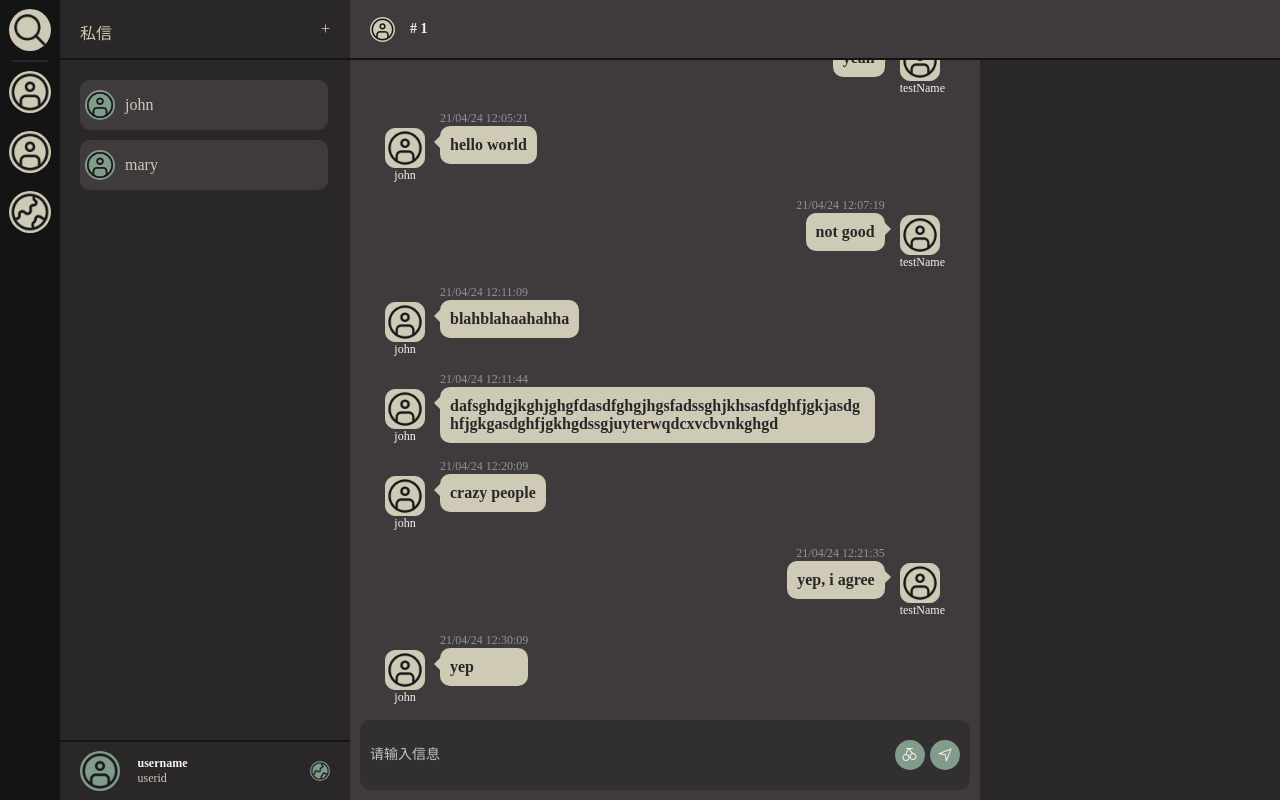
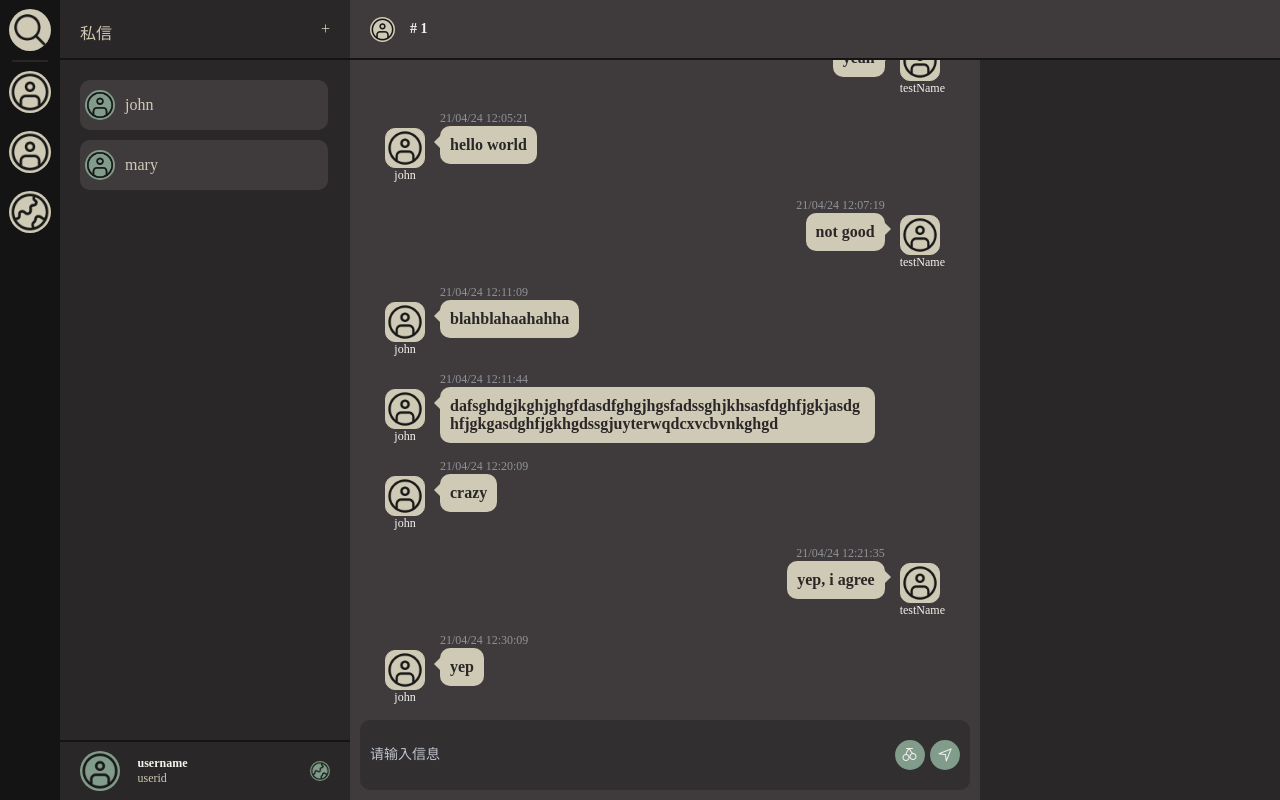
Before and after one commit to hukeyi/chat-room-web, a Vue app: page /#/user/1/1 in a window 1280 px wide. Built offline with nearby package versions, Linux system fonts and the light colour scheme.

Commit message:
fix: text{} properties change

```diff
--- a/src/components/ChatMessageItem.vue
+++ b/src/components/ChatMessageItem.vue
@@ -88,6 +88,7 @@
 		.chat-message {
 			display: flex;
 			flex-direction: column;
+			align-items: flex-start;
 			max-width: calc(100% - 155px);
 
 			.chat-send-time {
--- a/src/views/user/FriendChatBox/FriendChatBox.vue
+++ b/src/views/user/FriendChatBox/FriendChatBox.vue
@@ -15,12 +15,12 @@
 						消息用一个聊天消息小组件渲染 -->
 						<ChatMessage
 							v-for="item in messageList"
-							:key="item.id"
-							:direction="item.direction"
+							:key="item.s_id"
+							:direction="item.s_id === fId ? 'left' : 'right'"
 							:avator="item.avator ? item.avator : undefined"
 							:name="item.name"
 							:time="item.time"
-							:message="item.message"
+							:message="item.content"
 						></ChatMessage>
 					</div>
 					<div class="chat-box-input">
@@ -53,7 +53,7 @@
 <script>
 	import { mapGetters, mapActions } from 'vuex';
 	import ChatMessage from '@/components/ChatMessageItem.vue';
-	import testData from './test-messages.json';
+	import testData from './testdata01.json';
 	import { formatDate } from '@/utils/time';
 
 	export default {
@@ -109,14 +109,14 @@
 			handleClickSendText() {
 				if (this.inputText != '') {
 					const text = {
+						s_id: this.getUserId(),
+						r_id: this.fId,
 						time: formatDate('MM/dd hh:mm:ss'),
-						direction: 'right',
 						avator: '',
 						name: this.getUserName(),
-						message: this.inputText,
+						content: this.inputText,
 					};
 					this.inputText = '';
-					// push text content into list
 					this.messageList.push(text);
 					this.scrollToEnd();
 
@@ -134,7 +134,7 @@
 			console.log('fid', this.fId);
 			this.friendList = this.getList();
 			// 显示历史消息
-			this.messageList = this.messageList.concat(testData[this.fId]);
+			this.messageList = testData[this.fId];
 			this.scrollToEnd();
 		},
 		watch: {
--- a/src/views/user/FriendChatBox/test-messages.json
+++ b/src/views/user/FriendChatBox/testdata01.json
@@ -1,83 +1,93 @@
 {
     "1": [
         {
-        "id": "",
+        "s_id": "1",
+        "r_id":"test",
         "name": "john",
         "avator": "",
         "time": "21/04/24 12:01:09",
-        "message": "hi, how are you",
+        "content": "hi, how are you",
         "direction": "left"
     }
     ,{
-        "id": "",
+        "s_id": "1",
+        "r_id":"test",
         "name": "john",
         "avator": "",
         "time": "21/04/24 12:02:19",
-        "message": "hi, who are you",
+        "content": "hi, who are you",
         "direction": "left"
     }
     ,{
-        "id": "",
+        "s_id": "test",
+        "r_id":"1",
         "name": "testName",
         "avator": "",
         "time": "21/04/24 12:04:09",
-        "message": "yeah",
+        "content": "yeah",
         "direction": "right"
     }
     ,{
-        "id": "",
+        "s_id": "1",
+        "r_id":"test",
         "name": "john",
         "avator": "",
         "time": "21/04/24 12:05:21",
-        "message": "hello world",
+        "content": "hello world",
         "direction": "left"
     }
     ,{
-        "id": "",
+        "s_id": "test",
+        "r_id":"1",
         "name": "testName",
         "avator": "",
         "time": "21/04/24 12:07:19",
-        "message": "not good",
+        "content": "not good",
         "direction": "right"
     }
     ,{
-        "id": "",
+        "s_id": "1",
+        "r_id":"test",
         "name": "john",
         "avator": "",
         "time": "21/04/24 12:11:09",
-        "message": "blahblahaahahha",
+        "content": "blahblahaahahha",
         "direction": "left"
     }
     ,{
-        "id": "",
+        "s_id": "1",
+        "r_id":"test",
         "name": "john",
         "avator": "",
         "time": "21/04/24 12:11:44",
-        "message": "dafsghdgjkghjghgfdasdfghgjhgsfadssghjkhsasfdghfjgkjasdghfjgkgasdghfjgkhgdssgjuyterwqdcxvcbvnkghgd",
+        "content": "dafsghdgjkghjghgfdasdfghgjhgsfadssghjkhsasfdghfjgkjasdghfjgkgasdghfjgkhgdssgjuyterwqdcxvcbvnkghgd",
         "direction": "left"
     }
     ,{
-        "id": "",
+        "s_id": "1",
+        "r_id":"test",
         "name": "john",
         "avator": "",
         "time": "21/04/24 12:20:09",
-        "message": "crazy people",
+        "content": "crazy",
         "direction": "left"
     }
     ,{
-        "id": "",
+        "s_id": "test",
+        "r_id":"1",
         "name": "testName",
         "avator": "",
         "time": "21/04/24 12:21:35",
-        "message": "yep, i agree",
+        "content": "yep, i agree",
         "direction": "right"
     }
     ,{
-        "id": "",
+        "s_id": "1",
+        "r_id":"test",
         "name": "john",
         "avator": "",
         "time": "21/04/24 12:30:09",
-        "message": "yep",
+        "content": "yep",
         "direction": "left"
     }
     ],
```
